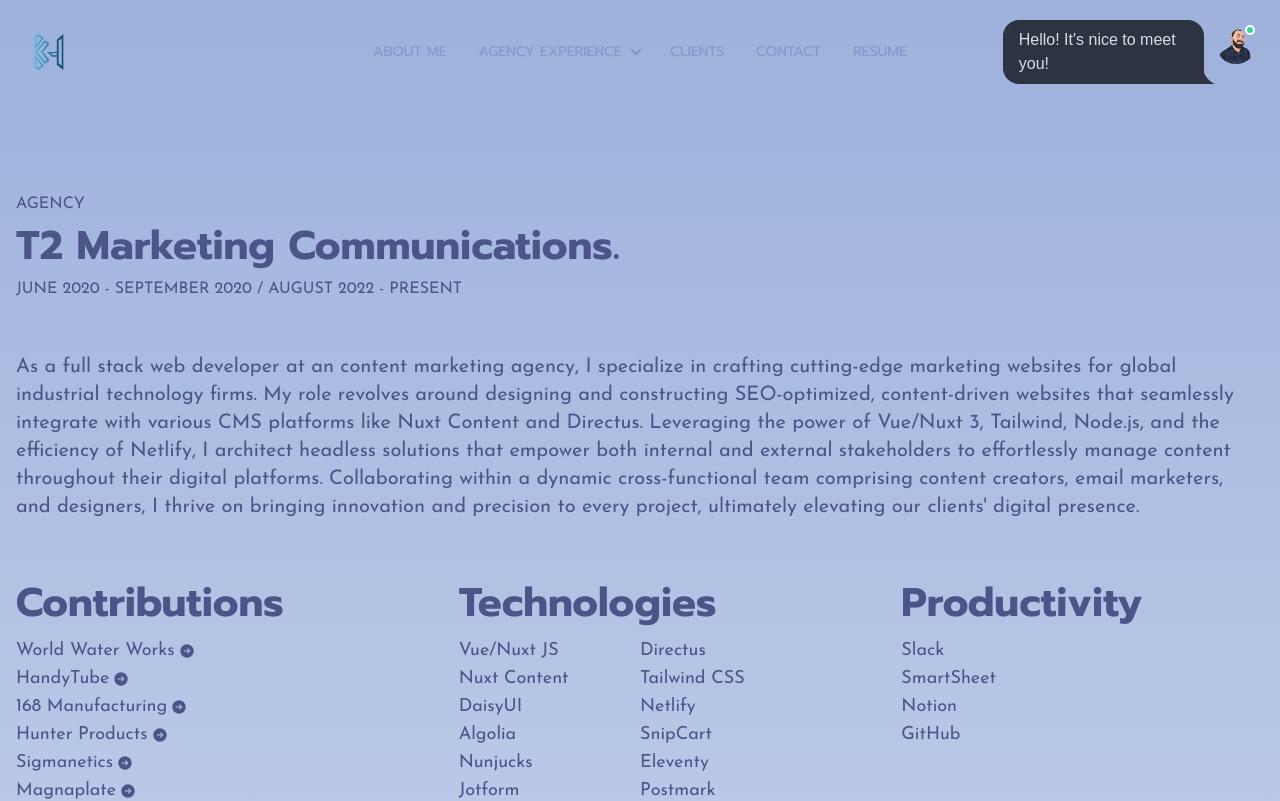
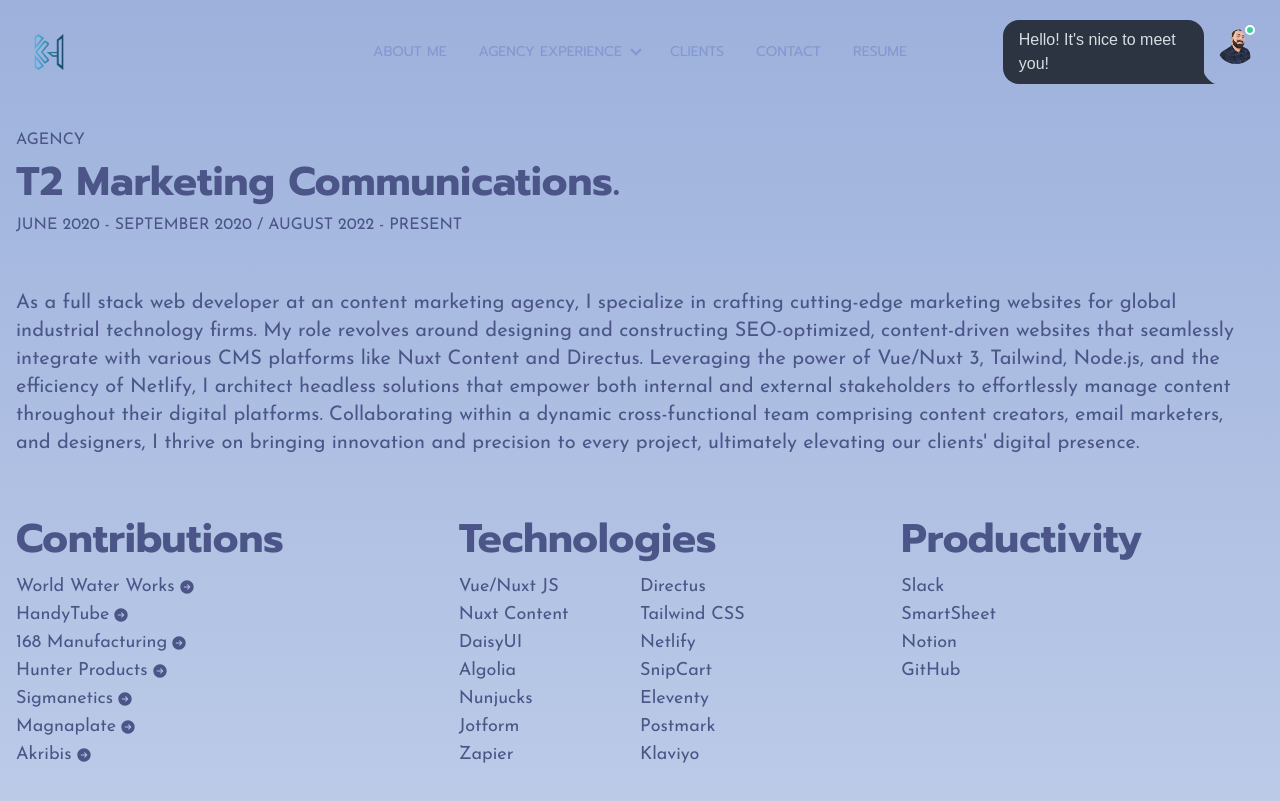
Before and after one commit to KhalidH82/khosein-23, a Next.js app: page /tmarcom in a window 1280 px wide. Shown: the top 801 px of the page. Built offline with nearby package versions, Linux system fonts and the light colour scheme.

Commit message:
padding fix

```diff
--- a/app/thorium/page.jsx
+++ b/app/thorium/page.jsx
@@ -10,7 +10,7 @@ export const metadata = {
 
 const ThoriumDigital = () => {
   return (
-    <div className="container px-4 mx-auto py-16">
+    <div className="container px-4 mx-auto py-32">
       <Thorium projects={thorium} />
     </div>
   );
--- a/app/tmarcom/page.jsx
+++ b/app/tmarcom/page.jsx
@@ -10,7 +10,7 @@ export const metadata = {
 
 const T2Marcom = () => {
   return (
-    <div className='container px-4 mx-auto py-48'>
+    <div className="container px-4 mx-auto py-32">
       <TMarcom projects={tmarcom} />
     </div>
   );
```
